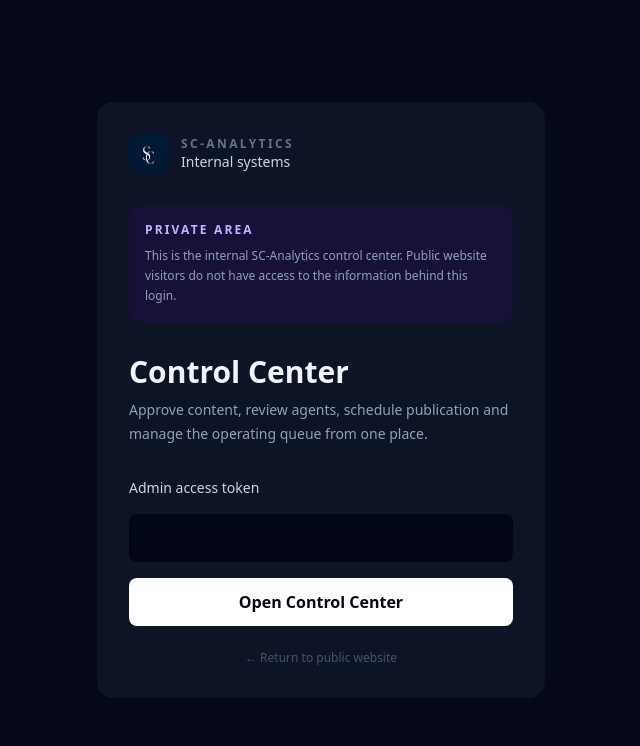
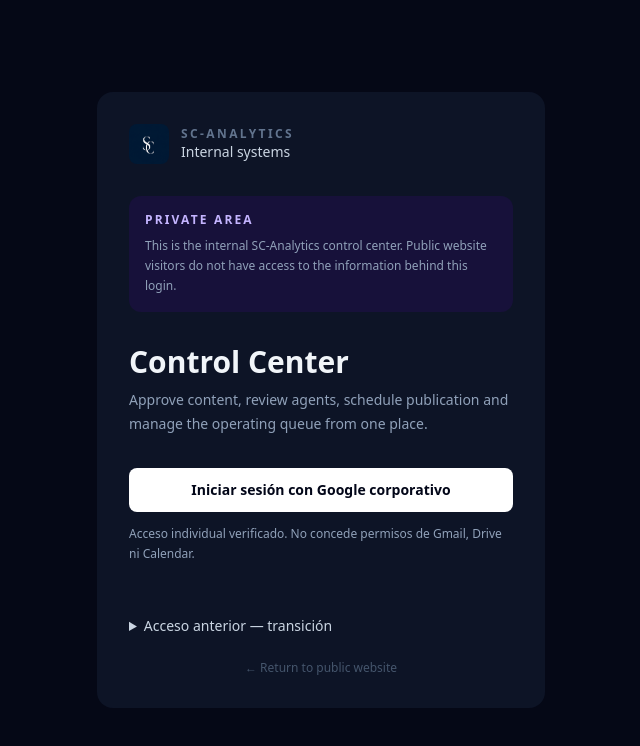
Before and after one commit to sastree14/arnausastre-web, a Next.js app: page /growth-admin/login in a window 1280 px wide. Shown: the top 746 px of the page, without its empty margins (319-959 px from the left). Built offline with nearby package versions, Linux system fonts and the light colour scheme; a web font is replaced by a local one.

Commit message:
security: show corporate Google login with temporary legacy fallback until MFA cutover

```diff
--- a/app/growth-admin/login/page.tsx
+++ b/app/growth-admin/login/page.tsx
@@ -2,6 +2,7 @@ import Image from 'next/image'
 import Link from 'next/link'
 
 export default function GrowthAdminLoginPage() {
+  const googleOnly=process.env.GROWTH_ADMIN_AUTH_MODE==='google'
   return (
     <main className="flex min-h-screen items-center justify-center bg-[#050816] px-6 text-slate-100">
       <div className="w-full max-w-md rounded-2xl border border-slate-800 bg-slate-900/80 p-8 shadow-2xl shadow-black/20">
@@ -21,11 +22,20 @@ export default function GrowthAdminLoginPage() {
         <h1 className="mt-8 text-3xl font-semibold">Control Center</h1>
         <p className="mt-2 text-sm leading-6 text-slate-400">Approve content, review agents, schedule publication and manage the operating queue from one place.</p>
 
-        <form action="/api/growth-admin/login" method="post" className="mt-8 space-y-4">
-          <label className="block text-sm text-slate-300" htmlFor="token">Admin access token</label>
-          <input id="token" name="token" type="password" required autoComplete="current-password" className="w-full rounded-lg border border-slate-700 bg-slate-950 px-4 py-3 text-slate-100 outline-none transition focus:border-violet-500" />
-          <button className="w-full rounded-lg bg-white py-3 font-semibold text-slate-950 transition hover:bg-slate-100" type="submit">Open Control Center</button>
-        </form>
+        <Link href="/api/growth-admin/identity/start" className="mt-8 flex w-full items-center justify-center rounded-lg bg-white px-5 py-3 text-center text-sm font-semibold text-slate-950 transition hover:bg-slate-100">
+          Iniciar sesión con Google corporativo
+        </Link>
+        <p className="mt-3 text-xs leading-5 text-slate-400">Acceso individual verificado. No concede permisos de Gmail, Drive ni Calendar.</p>
+        {!googleOnly && (
+          <details className="mt-8 border-t border-slate-700 pt-5">
+            <summary className="cursor-pointer text-sm font-medium text-slate-300">Acceso anterior — transición</summary>
+            <form action="/api/growth-admin/login" method="post" className="mt-4 space-y-4">
+              <label className="block text-sm text-slate-300" htmlFor="token">Admin access token</label>
+              <input id="token" name="token" type="password" required autoComplete="current-password" className="w-full rounded-lg border border-slate-700 bg-slate-950 px-4 py-3 text-slate-100 outline-none transition focus:border-violet-500" />
+              <button className="w-full rounded-lg border border-slate-600 bg-slate-800 py-3 text-sm font-semibold text-white transition hover:bg-slate-700" type="submit">Acceder temporalmente</button>
+            </form>
+          </details>
+        )}
 
         <Link href="/" className="mt-6 block text-center text-xs text-slate-600 transition hover:text-slate-400">← Return to public website</Link>
       </div>
```
